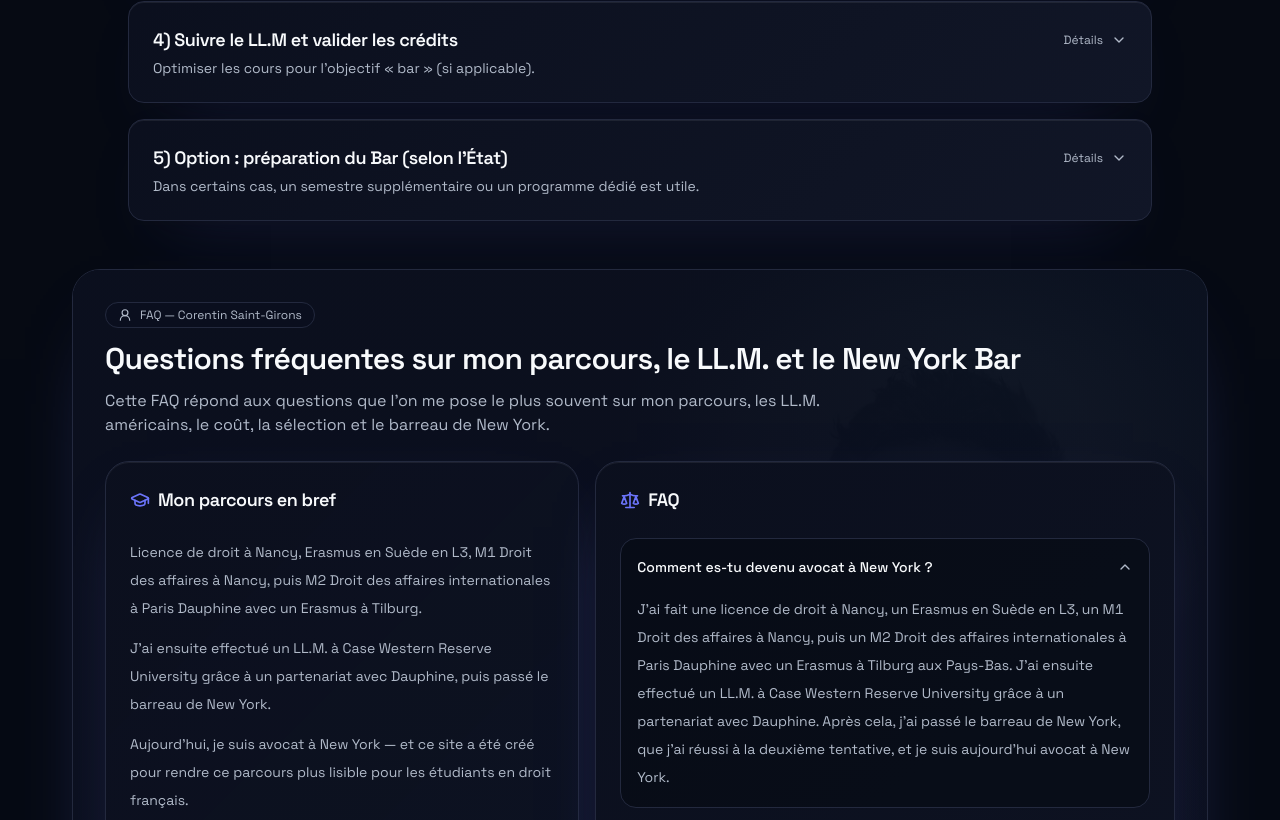
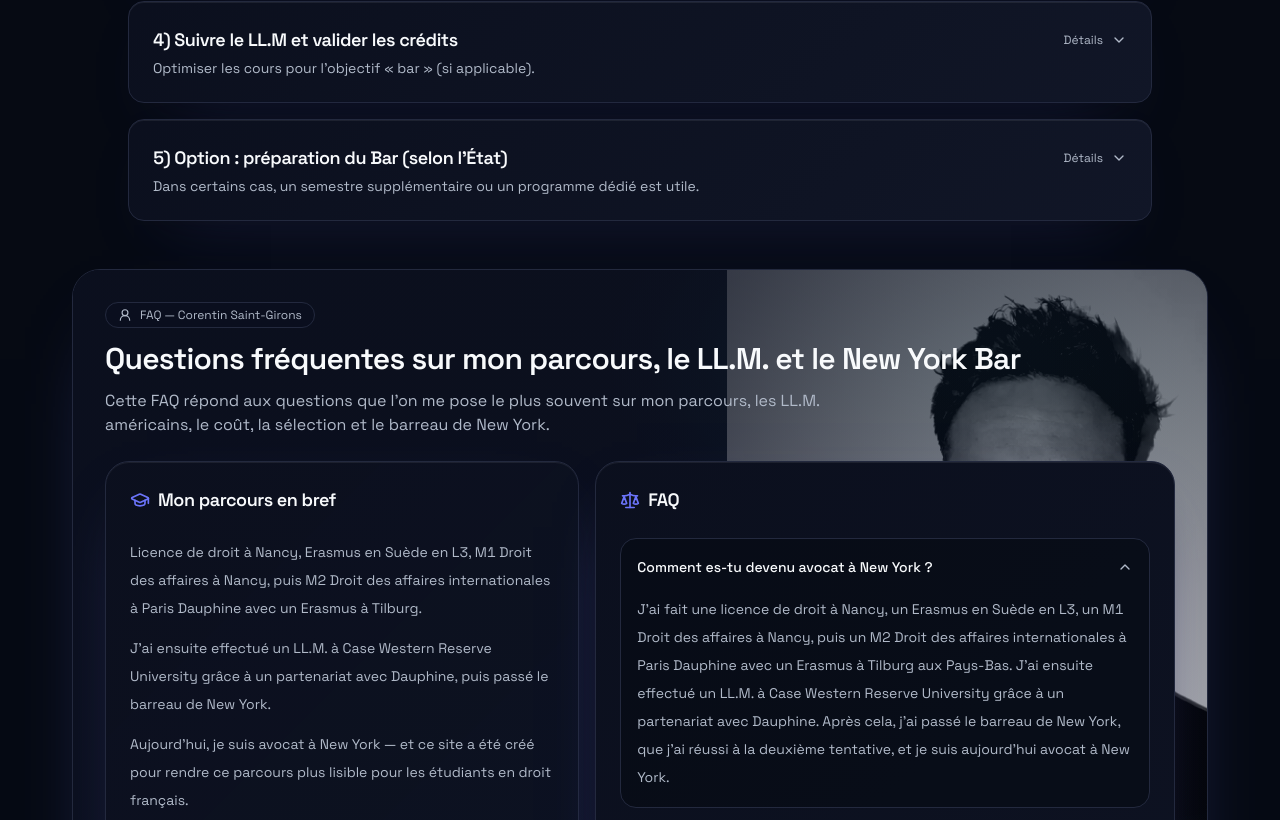
Before and after one commit to CorentinSG/llm-partnerships, a Next.js app in the folder llm-partnerships/: page /guide in a window 1280 px wide. Shown: the part 860-1680 px from the top of the page. Built offline with nearby package versions, Linux system fonts and the light colour scheme; no server answers.

Commit message:
Make FAQ portrait visible on desktop

```diff
--- a/llm-partnerships/src/components/founder-faq.tsx
+++ b/llm-partnerships/src/components/founder-faq.tsx
@@ -143,18 +143,18 @@ export function FounderFaq() {
         aria-hidden="true"
       >
         <div className="absolute inset-0 bg-[radial-gradient(620px_360px_at_82%_4%,hsl(var(--accent)/0.18),transparent_64%),linear-gradient(135deg,hsl(var(--card)/0.97),hsl(var(--secondary)/0.78))]" />
-        <div className="absolute -right-16 -top-12 h-[460px] w-[118%] opacity-80 [mask-image:radial-gradient(ellipse_at_68%_22%,black_0%,black_38%,transparent_72%)] sm:-right-4 sm:h-[520px] sm:w-[min(58vw,600px)] sm:min-w-[380px] sm:opacity-55 sm:[mask-image:radial-gradient(ellipse_at_center,black_0%,black_44%,transparent_74%)] lg:-right-2">
+        <div className="absolute -right-16 -top-12 h-[460px] w-[118%] opacity-80 [mask-image:radial-gradient(ellipse_at_68%_22%,black_0%,black_38%,transparent_72%)] sm:-right-20 sm:-top-28 sm:h-[720px] sm:w-[min(70vw,820px)] sm:min-w-[560px] sm:opacity-95 sm:[mask-image:radial-gradient(ellipse_at_72%_38%,black_0%,black_62%,transparent_86%)] lg:-right-24">
           <Image
             src="/images/corentin-faq-background.webp"
             alt=""
             fill
             sizes="(min-width: 1024px) 600px, 118vw"
-            className="object-cover object-[58%_4%] opacity-[0.34] grayscale contrast-125 saturate-50 dark:opacity-[0.48] sm:opacity-[0.26] sm:dark:opacity-[0.36]"
+            className="object-cover object-[58%_22%] opacity-[0.34] grayscale contrast-125 saturate-50 dark:opacity-[0.48] sm:object-contain sm:object-right-top sm:opacity-[0.68] sm:contrast-150 sm:dark:opacity-[0.76]"
             priority={false}
           />
         </div>
-        <div className="absolute inset-0 bg-[linear-gradient(180deg,hsl(var(--card)/0.62)_0%,hsl(var(--card)/0.88)_38%,hsl(var(--card)/0.98)_72%)] sm:bg-[linear-gradient(90deg,hsl(var(--card)/0.98)_0%,hsl(var(--card)/0.91)_42%,hsl(var(--card)/0.62)_100%)] dark:bg-[linear-gradient(180deg,hsl(var(--card)/0.46)_0%,hsl(var(--card)/0.78)_38%,hsl(var(--card)/0.96)_72%)] sm:dark:bg-[linear-gradient(90deg,hsl(var(--card)/0.96)_0%,hsl(var(--card)/0.84)_46%,hsl(var(--card)/0.34)_100%)]" />
-        <div className="absolute inset-y-0 right-0 w-full bg-[radial-gradient(420px_420px_at_78%_4%,transparent_0%,hsl(var(--card)/0.08)_42%,hsl(var(--card)/0.78)_100%)] sm:w-[58%] sm:bg-[radial-gradient(440px_540px_at_70%_34%,transparent_0%,hsl(var(--card)/0.28)_58%,hsl(var(--card)/0.82)_100%)]" />
+        <div className="absolute inset-0 bg-[linear-gradient(180deg,hsl(var(--card)/0.62)_0%,hsl(var(--card)/0.88)_38%,hsl(var(--card)/0.98)_72%)] sm:bg-[linear-gradient(90deg,hsl(var(--card)/0.98)_0%,hsl(var(--card)/0.82)_36%,hsl(var(--card)/0.22)_100%)] dark:bg-[linear-gradient(180deg,hsl(var(--card)/0.46)_0%,hsl(var(--card)/0.78)_38%,hsl(var(--card)/0.96)_72%)] sm:dark:bg-[linear-gradient(90deg,hsl(var(--card)/0.96)_0%,hsl(var(--card)/0.72)_40%,hsl(var(--card)/0.08)_100%)]" />
+        <div className="absolute inset-y-0 right-0 w-full bg-[radial-gradient(420px_420px_at_78%_4%,transparent_0%,hsl(var(--card)/0.08)_42%,hsl(var(--card)/0.78)_100%)] sm:w-[66%] sm:bg-[radial-gradient(540px_640px_at_68%_26%,transparent_0%,hsl(var(--card)/0.08)_48%,hsl(var(--card)/0.48)_100%)]" />
       </div>
 
       <div className="relative space-y-6">
```
